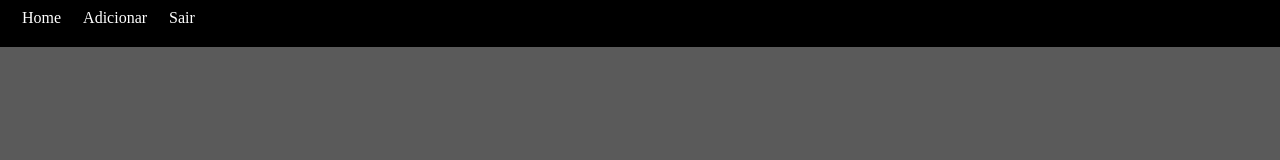
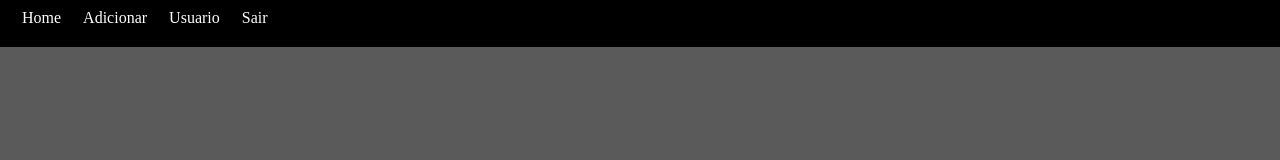
Before and after one commit to walisson27/React-Invest, a Next.js app: page /home in a window 1280 px wide. Shown: the top 160 px of the page. Built offline with nearby package versions, Linux system fonts and the light colour scheme.

Commit message:
git update

```diff
--- a/src/pages/home.tsx
+++ b/src/pages/home.tsx
@@ -29,6 +29,7 @@ const sair = () =>{
         <nav className="nav-home">
             <a href="">Home</a>
             <a href="" onClick={(e) => adicionando(e)}>Adicionar</a>
+            <a href="">Usuario</a>
             <a href="" onClick={sair}>Sair</a>
         </nav>
         <section>
```
